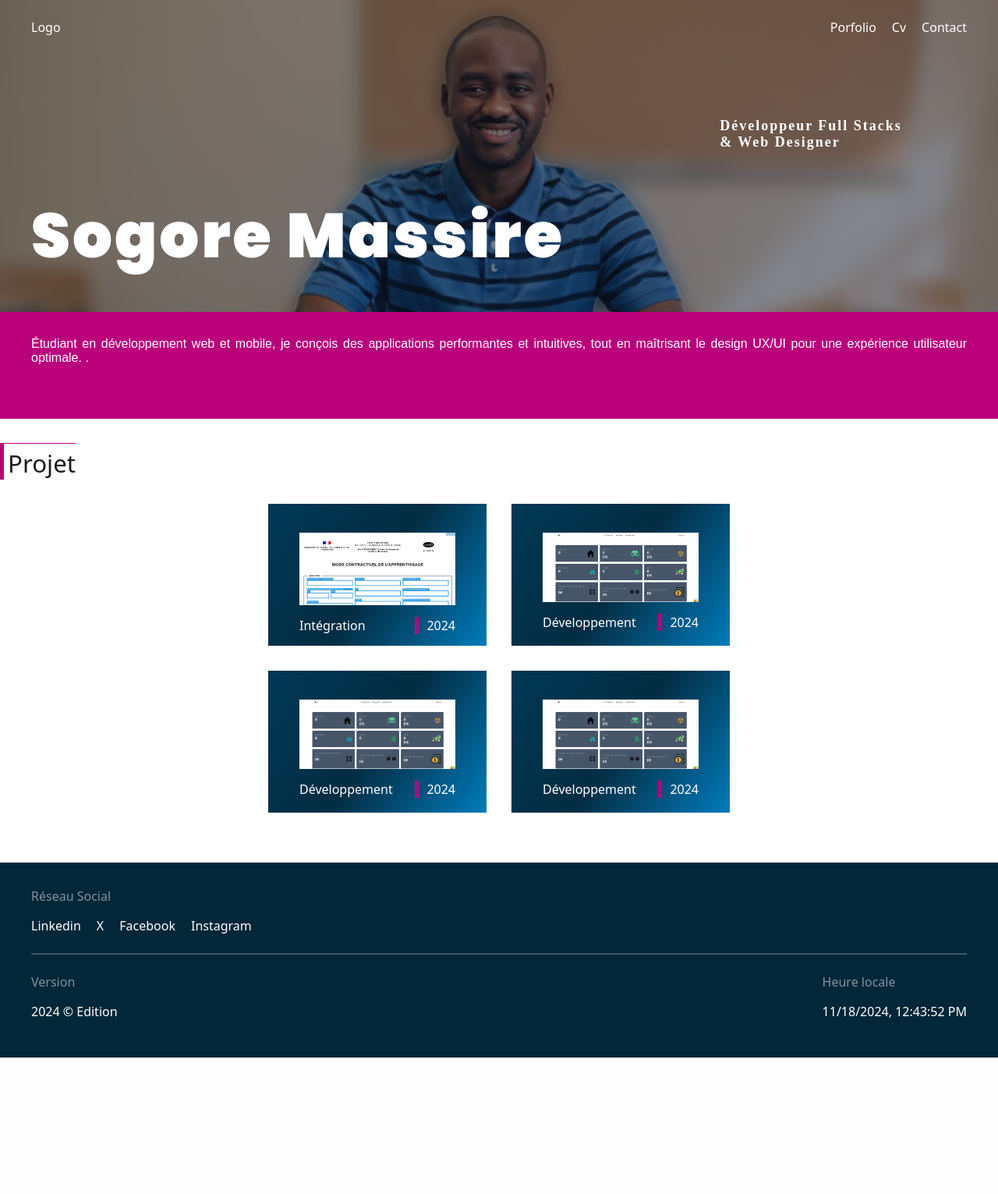
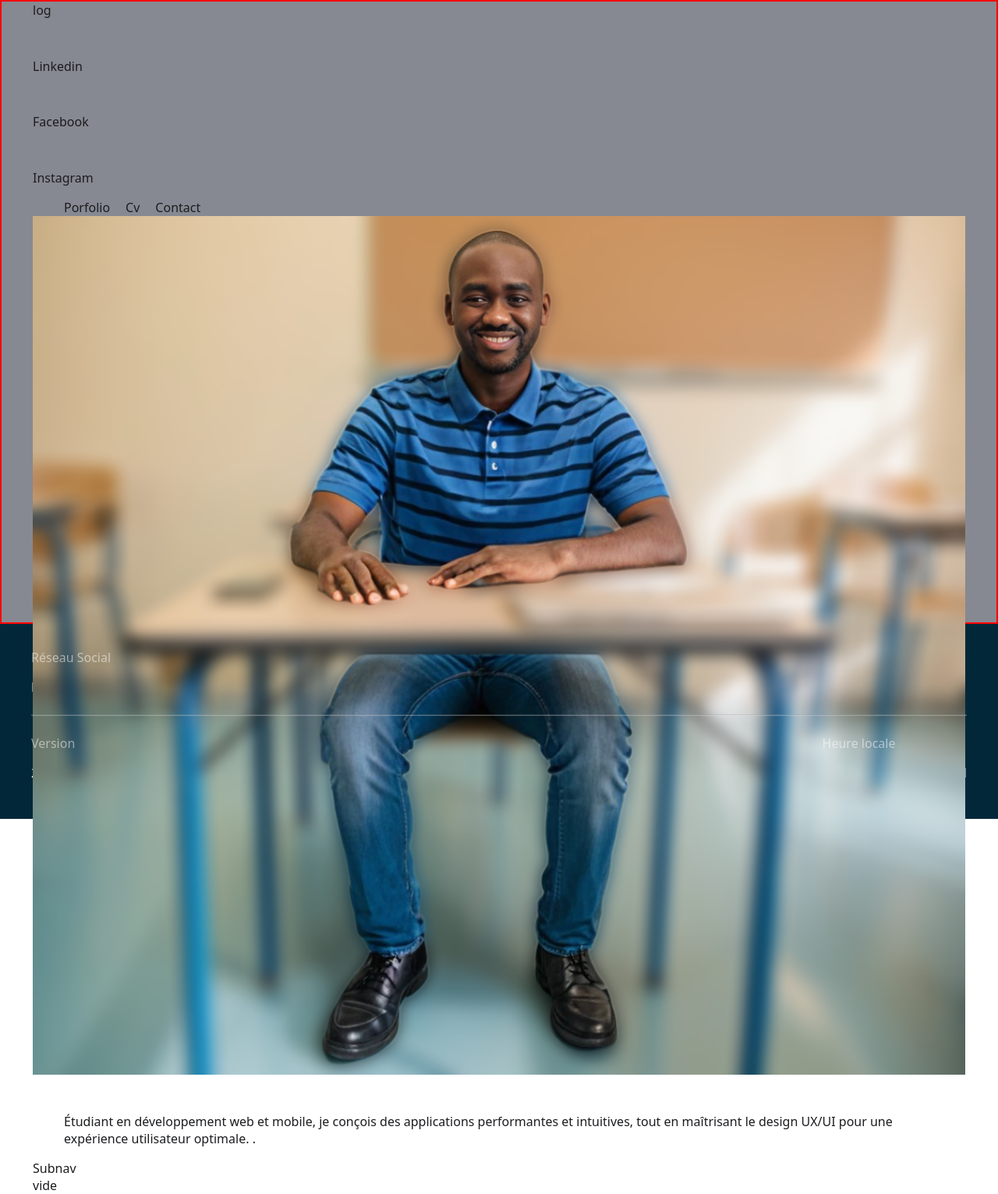
Before and after one commit to massiresogore/porfolio, a PHP site: page / in a window 1280 px wide. Shown: the whole page at 78% size. Before the commit the page ends 1356 px from the top, so only its background shows below. Run offline with PHP 8.4, Linux system fonts and the light colour scheme; some web fonts are replaced.

Commit message:
refactor header

```diff
--- a/index.html
+++ b/index.html
@@ -12,7 +12,7 @@
 
 
     <div id="container">
-
+        <!--
         <header id="header">
             <div class="nav">
                 <div>Logo</div>
@@ -25,25 +25,58 @@
                     </ul>
                 </div>
             </div>
-                <p class="massire-name">Sogore Massire <!--<span class="massite-dot">.</span>--> </p>
+                <p class="massire-name">Sogore Massire <span class="massite-dot">.</span> </p>
             <p class="description">Développeur Full Stacks<br> & Web Designer</p>
-       </header>
+
 
        <p class="description-principale">Étudiant en développement web et mobile, je conçois des applications performantes et intuitives,
         tout en maîtrisant le design UX/UI pour une expérience utilisateur optimale.
-         <!--Passionné par la communication digitale, je crée également des visuels attractifs
+         Passionné par la communication digitale, je crée également des visuels attractifs
          et des stratégies de branding adaptées aux besoins des entreprises. Polyvalent
          et créatif, je suis à la recherche d'opportunités pour mettre mes compétences au service de projets
-          innovants-->.</p>
-        <img class="massire-image" src="./images/resize-massire.png" alt="massire">
+          innovants.</p>
+
+        </header>
+        -->
+
+    <header id="header">
+        <div>
+            <div class="logo">log</div>
+            <div class="reseau-sociaux">
+                <p>Linkedin</p>
+                <p>Facebook</p>
+                <p>Instagram</p>
+            </div>
+            <nav>
+                <ul class="nav-link">
+                    <li><a  href="http://127.0.0.1:5500/index.html">Porfolio</a></li>
+                    <li><a href="http://127.0.0.1:5500/cv.html">Cv</a></li>
+                    <li><a href="http://127.0.0.1:5500/contact">Contact</a></li>
+                </ul>
+            </nav>
+        </div>
+        <div class="photo">
+            <img class="massire-image" src="./images/resize-massire.png" alt="massire">
+        </div>
+        <p class="description-principale">Étudiant en développement web et mobile, je conçois des applications performantes et intuitives,
+            tout en maîtrisant le design UX/UI pour une expérience utilisateur optimale.
+             <!--Passionné par la communication digitale, je crée également des visuels attractifs
+             et des stratégies de branding adaptées aux besoins des entreprises. Polyvalent
+             et créatif, je suis à la recherche d'opportunités pour mettre mes compétences au service de projets
+              innovants-->.
+        </p>
+        <div>
+            <div>Subnav</div>
+        </div>
+        <div class="vide">vide</div>
+    </header>
 
 
-
+    <!--
     <main id="main">
         <h3 class=" border-left-rose fix">Projet</h3>
 
         <div id="section-main">
-            <!---------- Section Projet ---------->
             <section class="section-projet">
                <a href="#">
                <div>
@@ -82,6 +115,7 @@
 
         </div>
     </main>
+    -->
 
     </div>
 
--- a/style.css
+++ b/style.css
@@ -93,9 +93,13 @@
 /*
     max-width:615px
 */
-
-
-/********** Nav **********/
+/********** Header **********/
+#header{
+    padding-inline: clamp(1.25em, 4vw, 2.5em);
+    display: grid;
+    height: 100vh;
+    border: 2px solid red;
+}
 a{
     text-decoration: none;
     color: inherit;
@@ -104,7 +108,6 @@
     display: none;
 }
 
-/*Appear NavBar*/
 img{
     width: 100%;
     height: 100%;
@@ -136,6 +139,7 @@
     padding-inline: clamp(1.25em, 4vw, 2.5em);
 
 }
+/*
 #header{
     color: var(--default-color);
     display: grid;
@@ -173,7 +177,6 @@
 }
 
 .massire-name{
-    /*font-size: max(3em, 9vw);*/
     font-size: max(3em, 9vw);
     align-content: center;
     font-family: "Poppins", sans-serif;
@@ -184,6 +187,7 @@
 .massite-dot{
     color:  #BA007B;;
 }
+    */
 .description{
     /*font-size: clamp(1.55em,2.3vw, 2.5rem);*/
 }
@@ -239,6 +243,7 @@
     padding-block-end: 3.5rem;
 }
 
+/*
 .description-principale{
     text-align: justify;
     font-family: "Afacad", sans-serif;
@@ -246,14 +251,13 @@
     font-weight: 300;
     font-style: normal;
     color: white;
-   /* margin-block-start: 74px;*/
     margin: 0;
     padding-block: 32px;
     padding-bottom: calc(81px - 12px);
     background-color: #BA007B;
 
 }
-
+*/
 
 /*SECTION*/
 #section-main{
@@ -589,9 +593,7 @@
     .cv-title{
            font-size: var(--h4 );
     }
-    body{
-
-     }
+   /*
      #header{
         height: 400px;
      }
@@ -602,7 +604,7 @@
         height: 400px;
         object-position: 20% 0;
      }
-
+     */
 
     #section-main{
         grid-template-columns: repeat(2,minmax(100px, 280px));
@@ -632,6 +634,7 @@
     .cv-title{
         font-size: var(--h4 );
     }
+    /*
     #header{
         grid-template-columns: 1fr 1fr 1fr;
     }
@@ -647,7 +650,7 @@
         grid-column: 3/4;
         grid-row: 2/3;
     }
-
+    */
      /********** Compétences **********/
      .section-competence .uiux h4{
         text-align:  end;
```
